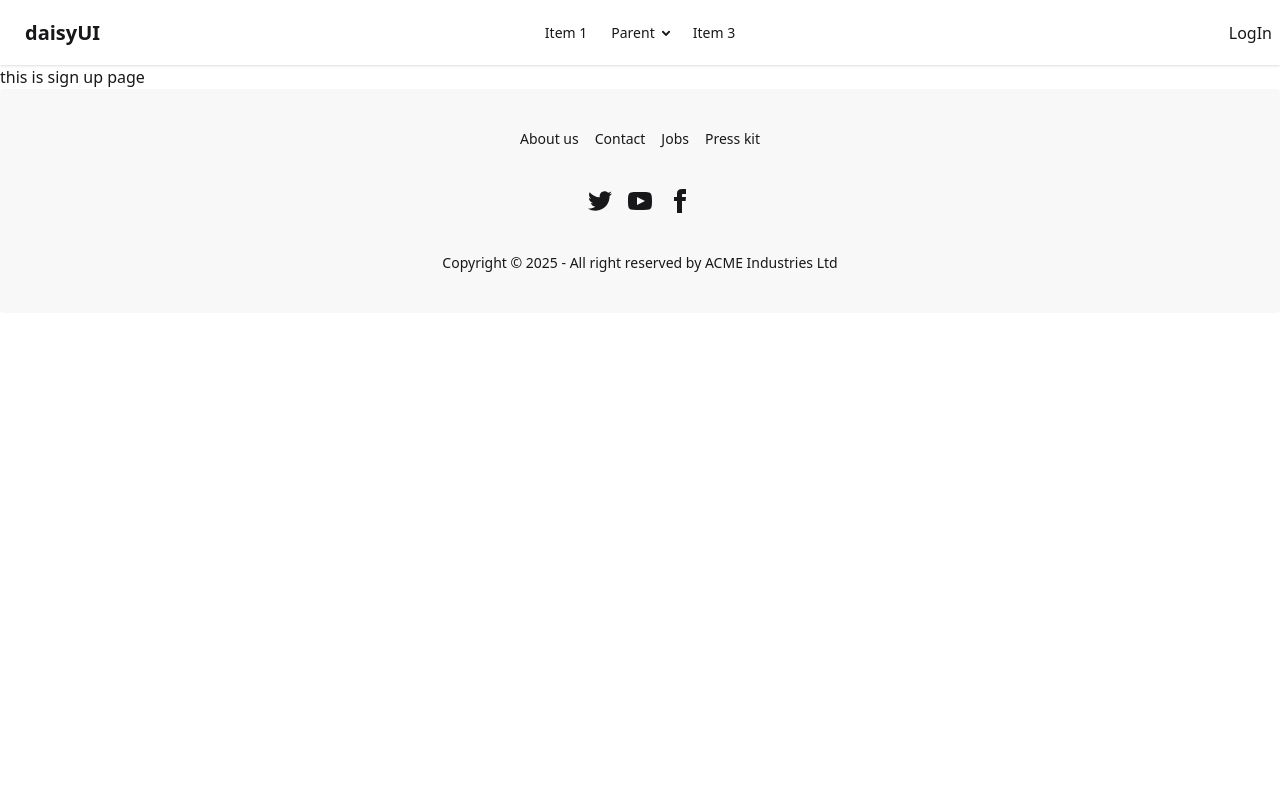
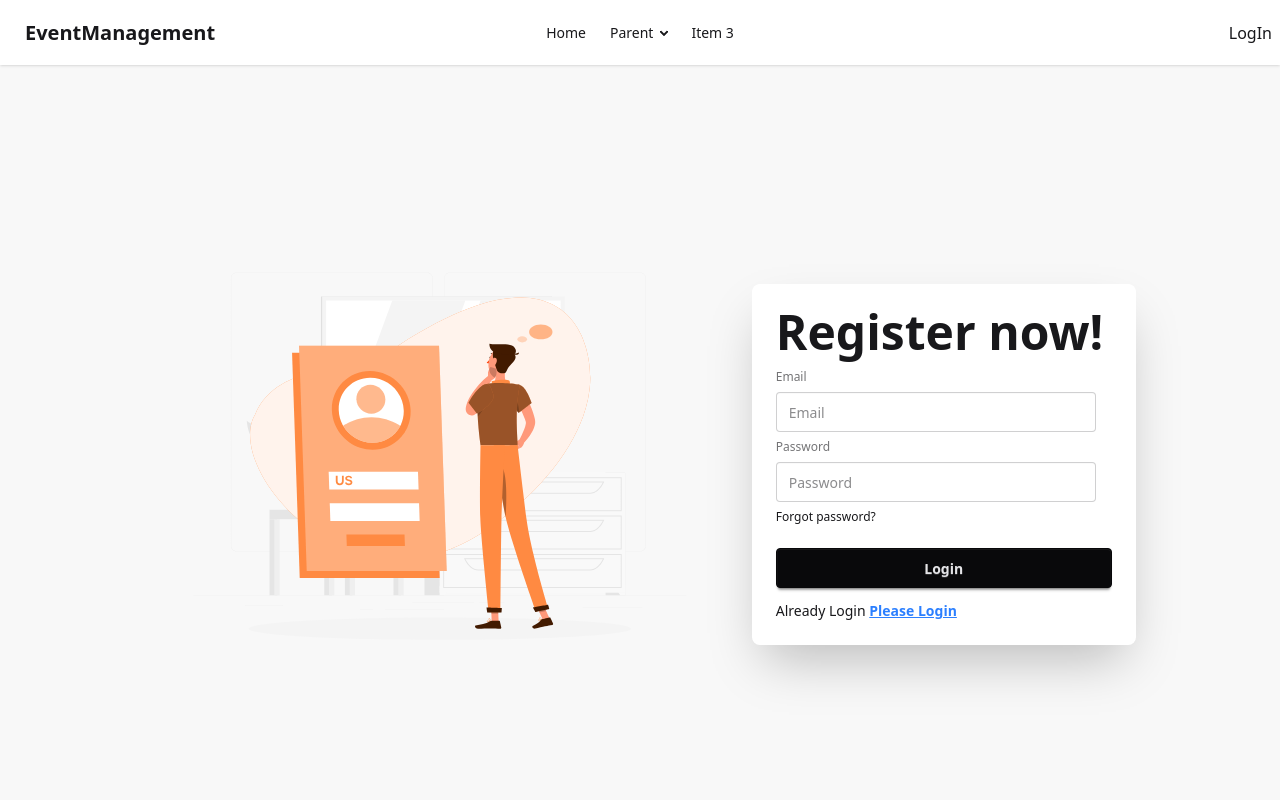
Before and after one commit to shaker11Batch/MomentMaster, a React (Vite) app: page /signUp in a window 1280 px wide. Shown: the top 800 px of the page. Built offline with nearby package versions, Linux system fonts and the light colour scheme.

Commit message:
banner compo is added

```diff
--- a/package.json
+++ b/package.json
@@ -11,6 +11,7 @@
   },
   "dependencies": {
     "@tailwindcss/vite": "^4.1.8",
+    "firebase": "^11.9.0",
     "lottie-react": "^2.4.1",
     "motion": "^12.16.0",
     "react": "^19.1.0",
--- a/src/Login/Login.jsx
+++ b/src/Login/Login.jsx
@@ -1,8 +1,10 @@
 import Lottie from 'lottie-react';
 import React from 'react';
 import loginAnimation from '../assets/login.json'
+import { Link } from 'react-router';
 
 const Login = () => {
+
     return (
         <div className="hero bg-base-200 min-h-screen">
             <div className="hero-content flex-col lg:flex-row">
@@ -21,6 +23,7 @@ const Login = () => {
                             <div><a className="link link-hover">Forgot password?</a></div>
                             <button className="btn btn-neutral mt-4">Login</button>
                         </fieldset>
+                        <p>If you New here <Link className='font-semibold text-blue-500 underline' to='/signUp'>Please SignUp</Link></p>
                     </div>
                 </div>
             </div>
--- a/src/Login/SignUp.jsx
+++ b/src/Login/SignUp.jsx
@@ -1,9 +1,31 @@
+import Lottie from 'lottie-react';
 import React from 'react';
+import loginAnimation from '../assets/login.json'
+import { Link } from 'react-router';
 
 const SignUp = () => {
     return (
-        <div>
-         <h1>this is sign up page</h1>
+        <div className="hero bg-base-200 min-h-screen">
+            <div className="hero-content flex-col lg:flex-row">
+                <div className="text-center lg:text-left flex-1">
+
+                    <Lottie animationData={loginAnimation}></Lottie>
+                </div>
+                <div className="card bg-base-100 w-full max-w-sm shrink-0 shadow-2xl flex-1">
+                    <div className="card-body">
+                        <h1 className="text-5xl font-bold">Register now!</h1>
+                        <fieldset className="fieldset">
+                            <label className="label">Email</label>
+                            <input type="email" className="input" placeholder="Email" />
+                            <label className="label">Password</label>
+                            <input type="password" className="input" placeholder="Password" />
+                            <div><a className="link link-hover">Forgot password?</a></div>
+                            <button className="btn btn-neutral mt-4">Login</button>
+                        </fieldset>
+                        <p>Already Login <Link className='font-semibold text-blue-500 underline' to='/logIn'>Please Login</Link></p>
+                    </div>
+                </div>
+            </div>
         </div>
     );
 };
--- a/src/MainLayOut/MainLayOut.jsx
+++ b/src/MainLayOut/MainLayOut.jsx
@@ -5,7 +5,7 @@ import Footer from '../Shared/Footer';
 
 const MainLayOut = () => {
     return (
-        <div>
+        <div className='max-w-7xl mx-auto'>
             <Navbar />
             <Outlet />
             <Footer />
--- a/src/Shared/Navbar.jsx
+++ b/src/Shared/Navbar.jsx
@@ -1,8 +1,9 @@
 import React from 'react';
-import { Link } from 'react-router';
+import { Link, NavLink } from 'react-router';
 
 
 const Navbar = () => {
+
     return (
         <div className="navbar bg-base-100 shadow-sm">
             <div className="navbar-start">
@@ -13,7 +14,7 @@ const Navbar = () => {
                     <ul
                         tabIndex={0}
                         className="menu menu-sm dropdown-content bg-base-100 rounded-box z-1 mt-3 w-52 p-2 shadow">
-                        <li><a>Item 1</a></li>
+                        <li><NavLink to='/'>Home</NavLink></li>
                         <li>
                             <a>Parent</a>
                             <ul className="p-2">
@@ -24,11 +25,11 @@ const Navbar = () => {
                         <li><a>Item 3</a></li>
                     </ul>
                 </div>
-                <a className="btn btn-ghost text-xl">daisyUI</a>
+                <Link to='/' className="btn btn-ghost text-xl">EventManagement</Link>
             </div>
             <div className="navbar-center hidden lg:flex">
                 <ul className="menu menu-horizontal px-1">
-                    <li><a>Item 1</a></li>
+                    <li><NavLink to='/'>Home</NavLink></li>
                     <li>
                         <details>
                             <summary>Parent</summary>
--- /dev/null
+++ b/src/components/Banner/Banner.jsx
@@ -0,0 +1,27 @@
+import React from 'react';
+
+const Banner = () => {
+    return (
+        <div
+            className="hero min-h-screen"
+            style={{
+                backgroundImage:
+                    "url(https://img.daisyui.com/images/stock/photo-1507358522600-9f71e620c44e.webp)",
+            }}
+        >
+            <div className="hero-overlay"></div>
+            <div className="hero-content text-neutral-content text-center">
+                <div className="max-w-md">
+                    <h1 className="mb-5 text-5xl font-bold">Hello there</h1>
+                    <p className="mb-5">
+                        Provident cupiditate voluptatem et in. Quaerat fugiat ut assumenda excepturi exercitationem
+                        quasi. In deleniti eaque aut repudiandae et a id nisi.
+                    </p>
+                    <button className="btn btn-primary">Get Started</button>
+                </div>
+            </div>
+        </div>
+    );
+};
+
+export default Banner;
--- /dev/null
+++ b/src/firebase.config.js
@@ -0,0 +1,19 @@
+// Import the functions you need from the SDKs you need
+import { initializeApp } from "firebase/app";
+// TODO: Add SDKs for Firebase products that you want to use
+// https://firebase.google.com/docs/web/setup#available-libraries
+import { getAuth } from "firebase/auth";
+
+// Your web app's Firebase configuration
+const firebaseConfig = {
+    apiKey: "AIzaSyD89bpQ3Z5gK93sgQrQ1J4mnoCTstHtyX0",
+    authDomain: "event-management-69e35.firebaseapp.com",
+    projectId: "event-management-69e35",
+    storageBucket: "event-management-69e35.firebasestorage.app",
+    messagingSenderId: "1553324186",
+    appId: "1:1553324186:web:2d727f0b6a59f75195a723"
+};
+
+// Initialize Firebase
+const app = initializeApp(firebaseConfig);
+export const auth = getAuth(app)
--- a/src/pages/Home/Home.jsx
+++ b/src/pages/Home/Home.jsx
@@ -1,9 +1,11 @@
 import React from 'react';
+import Banner from '../../components/Banner/Banner';
 
 const Home = () => {
     return (
-        <div>
-            <h1>This is Home page</h1>
+        <div className=' min-h-screen'>
+           <Banner/>
+           ccvc
         </div>
     );
 };
```
Also changed, not shown: 1 other file (tests, documents, lock files or other folders).
